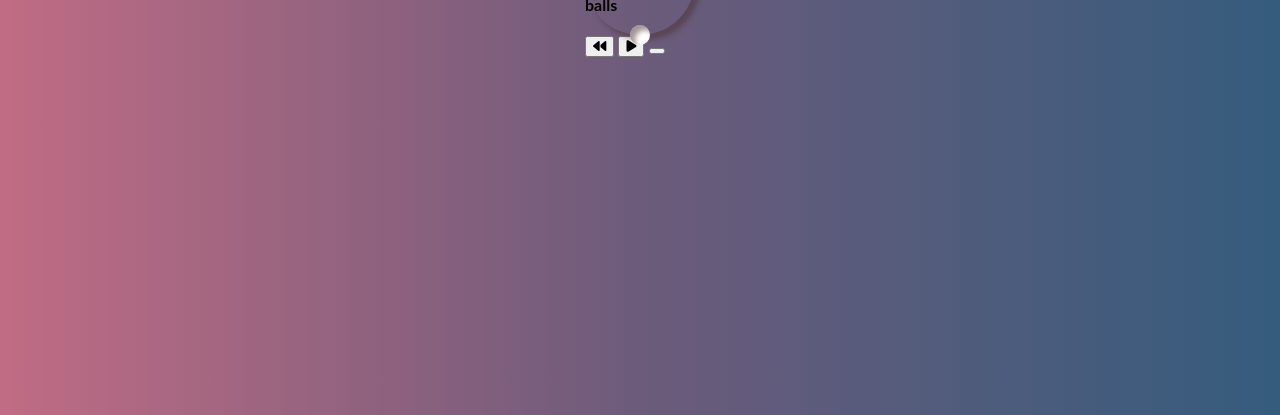
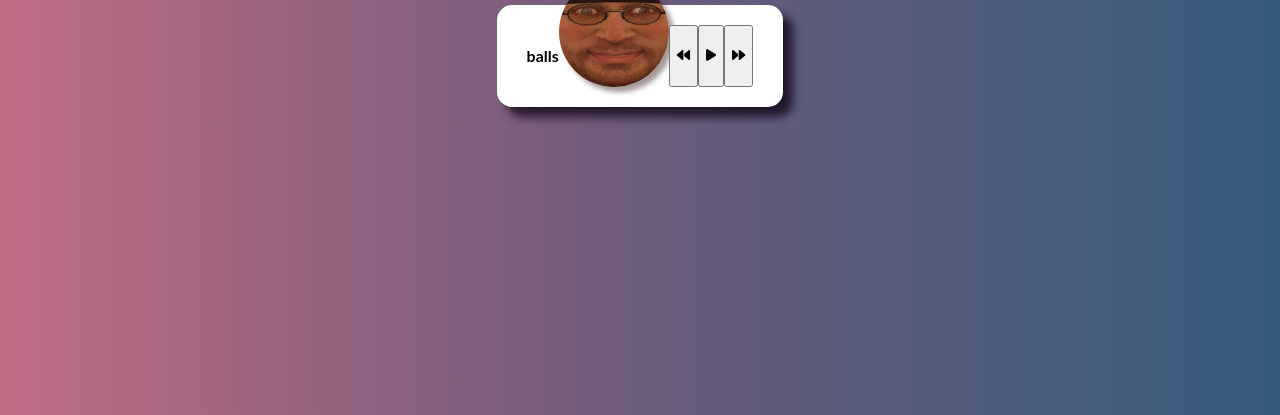
Before and after one commit to TokenMinal/MIni-defi-java-sec-5, a plain HTML site: page Lecteur de musique/index.html in a window 1280 px wide. Shown: the part 385-800 px from the top of the page. Drawn offline with Linux system fonts and the light colour scheme.

Commit message:
helpo me

```diff
--- a/Lecteur de musique/index.html
+++ b/Lecteur de musique/index.html
@@ -11,19 +11,20 @@
 	<title>Document</title>
 </head>
 <body>
-	<div class="musique-conetenant" id="musique-contenant">
+	<h1>Lecteur de musique</h1>
+	<div class="musique-contenant" id="musique-contenant">
 		<div class="musique-info">
 			<h4 id="titre">balls</h4>
 			<div class="progres-contenant" id="progres-contenant">
 				<div class="progres" id="progers"></div>
 			</div>
 		</div>
-		<audio src="musique/no.mp3" id="audio" autoplay></audio>
+		<audio src="musique/spin.mp3" id="audio" autoplay></audio>
 		<div class="img-contenant">
-			<img src="img/no.jpg" alt="Album Cover" id="cover">
+			<img src="img/no.png" alt="Album Cover" id="cover">
 		</div>
 		<div class="navigation">
-			<button class="action-btn" id="predecedent">
+			<button class="action-btn" id="precedent">
 				<i class="fas fa-backward"></i>
 			</button>
 
@@ -31,8 +32,9 @@
 				<i class="fas fa-play"></i>
 			</button>
 
-			<button class="action-btn action-btn" id="suivant">
-				<i class="das da-foward"></i>
+			<button class="action-btn" id="suivant">
+				<i class="fa fa-forward"></i>
+
 			</button>
 		</div>
 
--- a/Lecteur de musique/style.css
+++ b/Lecteur de musique/style.css
@@ -82,3 +82,10 @@ img {
 	bottom: 0;
 	left: 0;
 }
+
+.navigation {
+	display: flex;
+	align-content: center;
+	justify-content: center;
+	z-index: 1;
+}
```
Also changed, not shown: Lecteur de musique/img/no.png (added), 3 other files.
